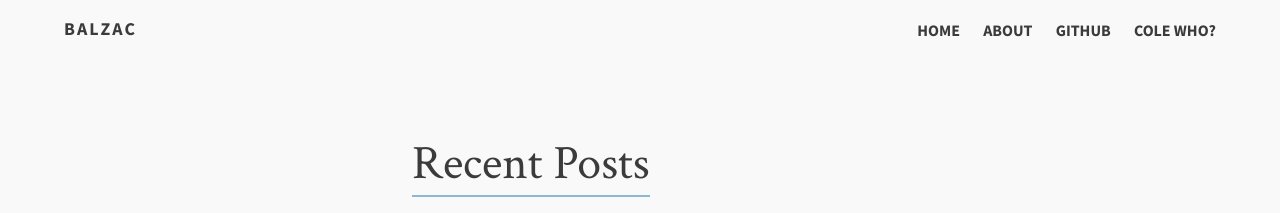
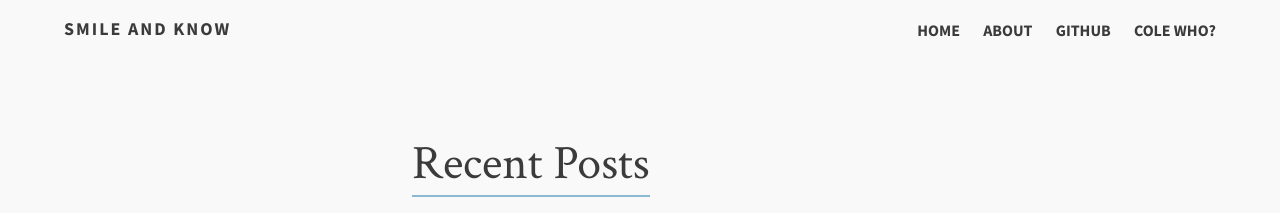
Before and after one commit to smileandknow/smileandknow.github.io, a Jekyll site: the page built from index.md, in a window 1280 px wide. Shown: the top 213 px of the page. Built offline with Jekyll 4.4.1, drawn with Linux system fonts in a browser that asks for light colours.

Commit message:
change name

```diff
--- a/_config.yml
+++ b/_config.yml
@@ -1,6 +1,6 @@
-title:            Balzac
-tagline:          A beautiful theme.
-description:      Describe your website.
+title:            Smile and Know
+tagline:          A Blog.
+description:      Some sort of blog.
 canonical: http://jekyll.gtat.me
 
 # Owner/author information
@@ -38,7 +38,7 @@ links:
     external: true
 
 # http://en.wikipedia.org/wiki/List_of_tz_database_time_zones
-timezone:    America/New_York
+timezone:    Europe/Berlin
 future:      true
 highlighter: pygments
 markdown:    kramdown
```
